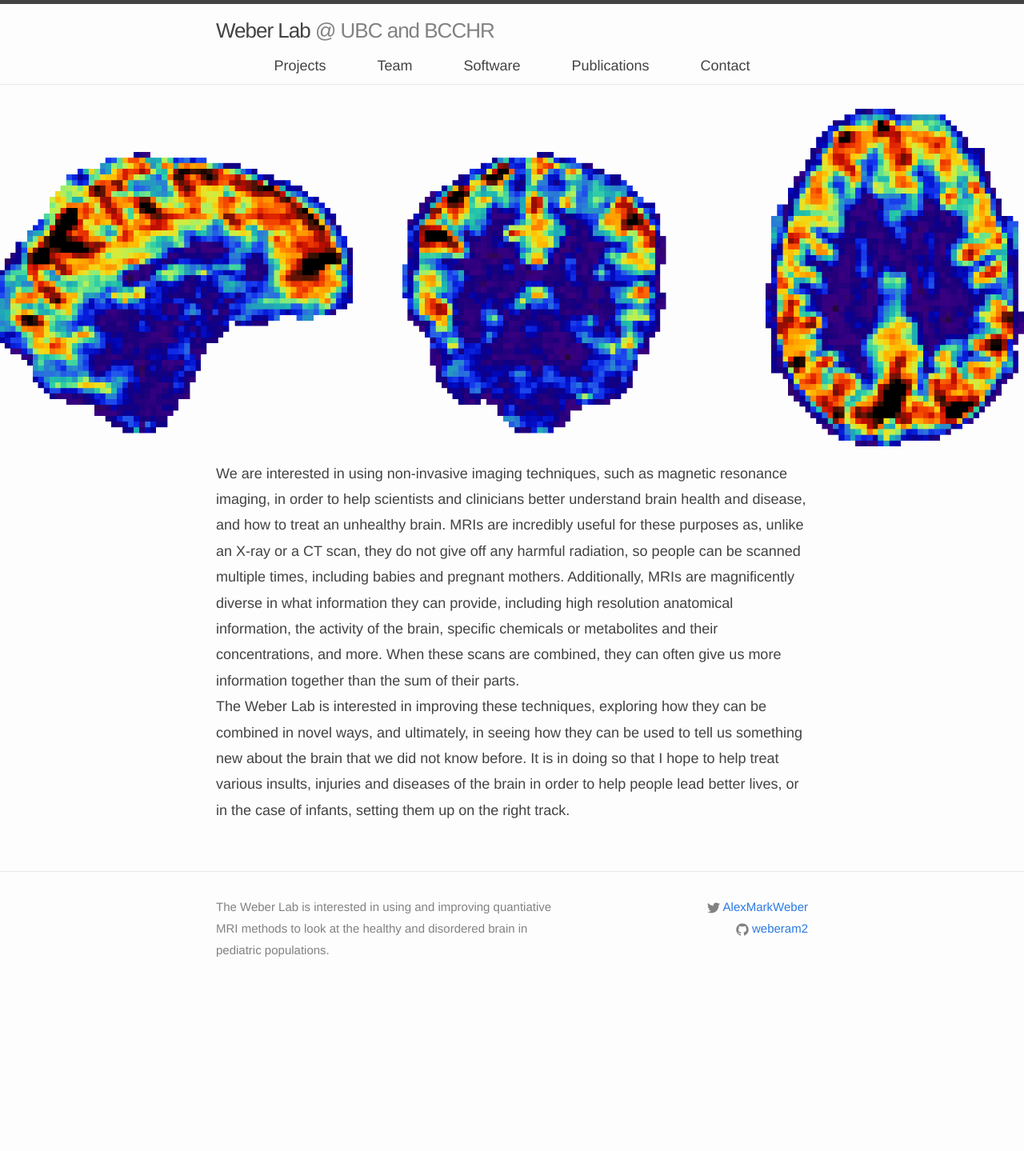
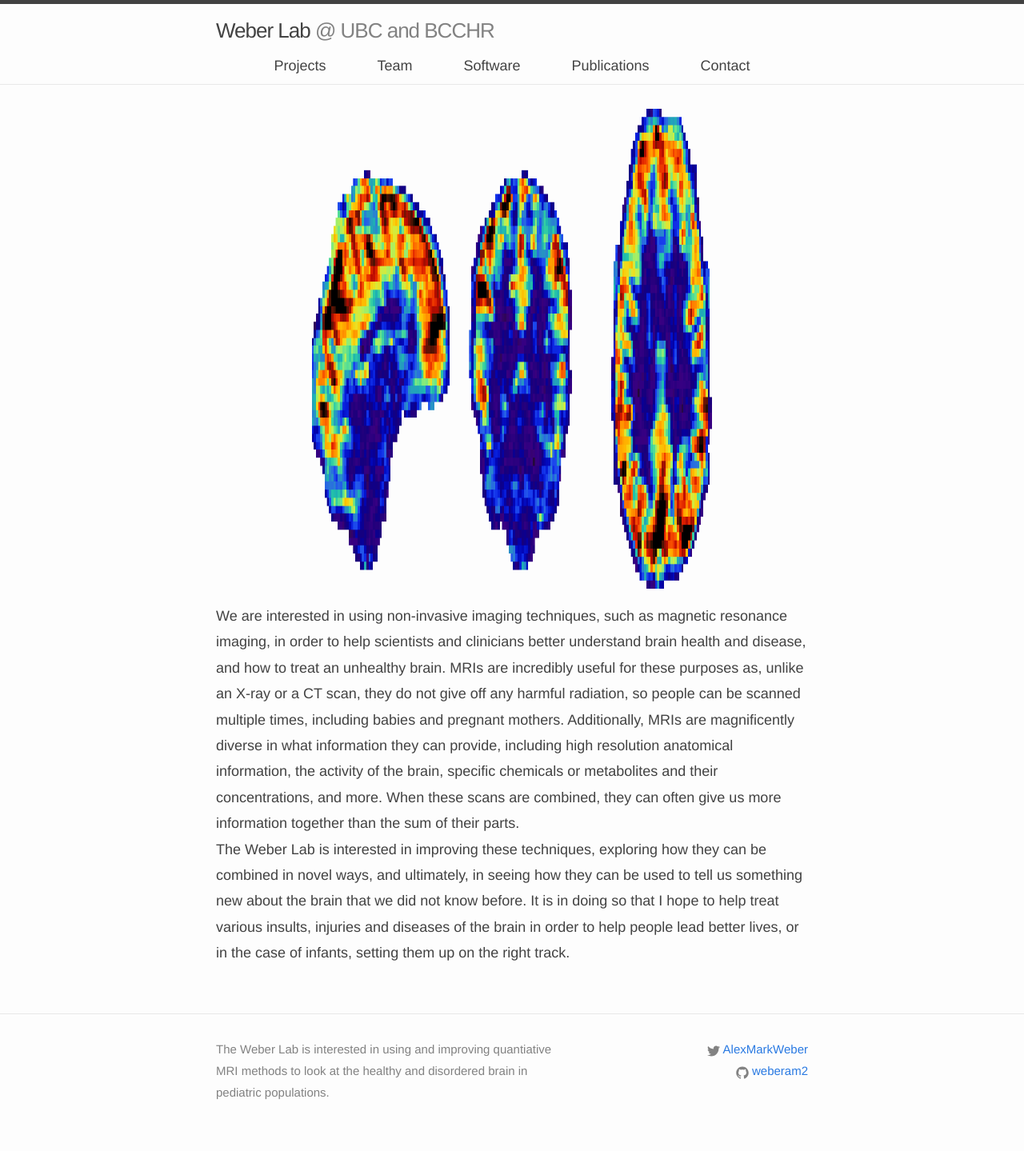
Before and after one commit to WeberLab/weberlab.github.io, a Jekyll site: the page built from index.html, in a window 1280 px wide. Shown: the whole page at 80% size. Built offline with Jekyll 4.4.1, drawn with Linux system fonts in a browser that asks for light colours; nearby versions of some CDN libraries; before the commit the page ends 1261 px from its top, so only the background shows below that.

Commit message:
Update index.html

```diff
--- a/index.html
+++ b/index.html
@@ -4,7 +4,7 @@
 
 <center>
 <div class="lab-photo">
-    <img src="{{ 'team/hurstbrain.png' | prepend: site.images_dir | prepend: site.baseurl}}" />
+    <img src="{{ 'team/hurstbrain.png' | prepend: site.images_dir | prepend: site.baseurl}}" width="500" height="600" />
 </div>
 </center>
 
```
